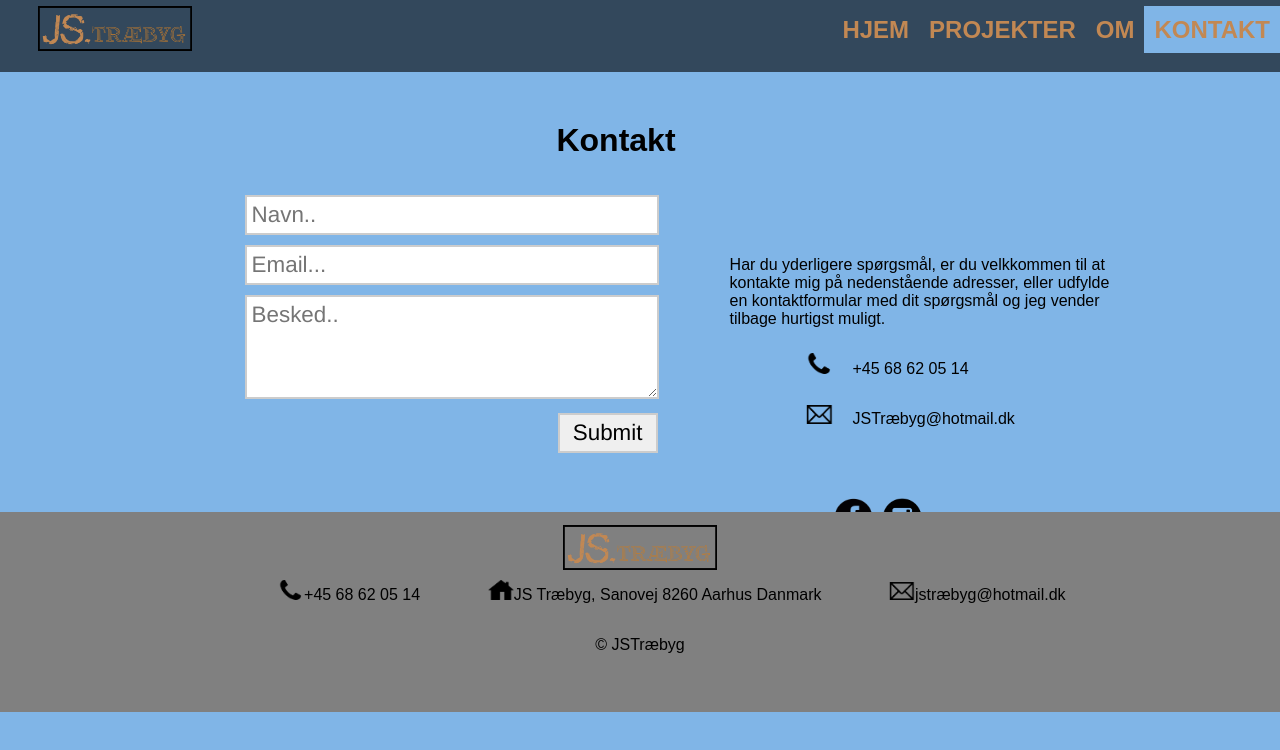
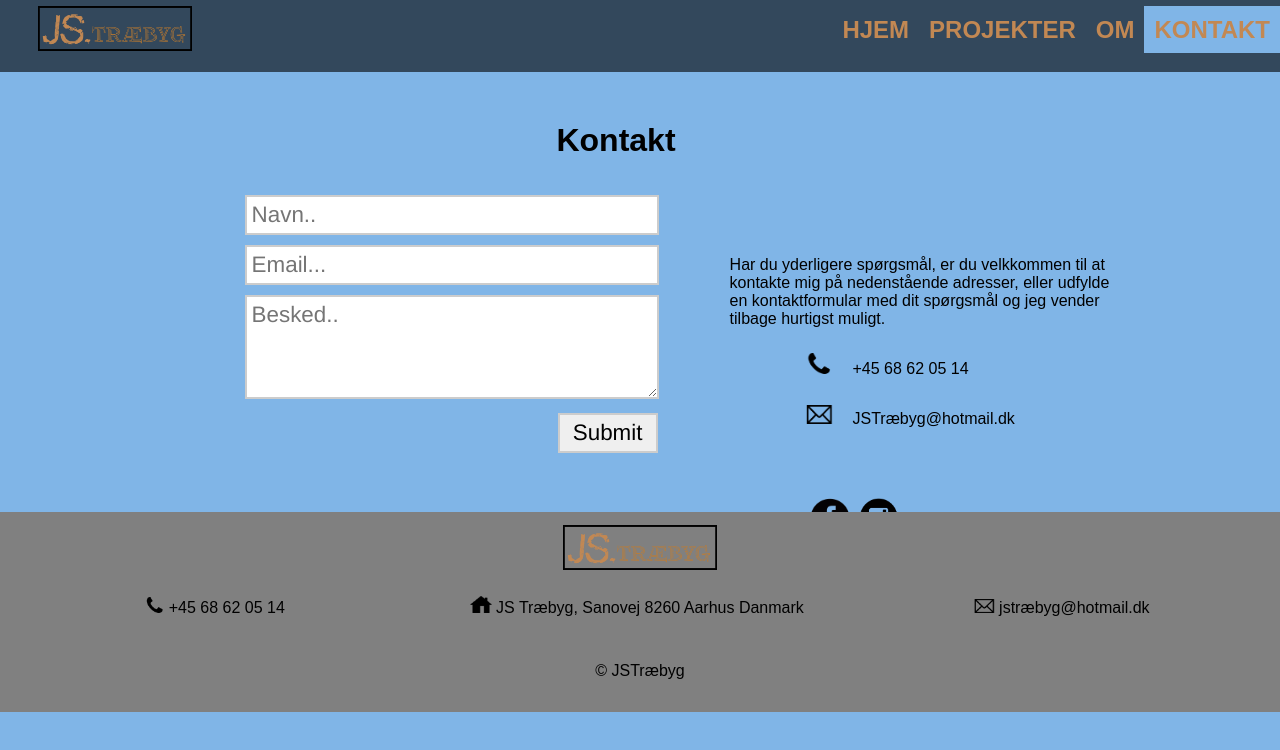
Before and after one commit to WinklerDK/JST, a plain HTML site: page contact.html in a window 1280 px wide. Drawn offline with Linux system fonts and the light colour scheme.

Commit message:
update in footer

```diff
--- a/contact.html
+++ b/contact.html
@@ -63,14 +63,14 @@
      <footer class="contactfooter">
     <a href="index.html"><img class="logofooter" src="images/Logo.png" alt="Logo"></a>
 
-         <article class="footerelements">
+         <section class="footerelements">
 
-         <span class="box2"><img class="footericon2" src="images/phone.png" alt="Phone Icon"><p class="footertext">+45 68 62 05 14</p> </span>
+         <div><img class="footericon2" src="images/phone.png" alt="Phone Icon"><p class="footertext">+45 68 62 05 14</p> </div>
 
-         <span class="box"><img class="footericon1" src="images/home.png" alt="Home Icon"><p class="footertext">JS Træbyg, Sanovej 8260 Aarhus Danmark</p> </span>
+         <div><img class="footericon1" src="images/home.png" alt="Home Icon"><p class="footertext">JS Træbyg, Sanovej 8260 Aarhus Danmark</p> </div>
 
-         <span class="box3"><img class="footericon3" src="images/email.png" alt="Email Icon"><p class="footertext">jstræbyg@hotmail.dk</p> </span>
-         </article>
+         <div><img class="footericon3" src="images/email.png" alt="Email Icon"><p class="footertext">jstræbyg@hotmail.dk</p> </div>
+         </section>
 
          <p class="copyright">&copy; JSTræbyg</p>
 
--- a/css/style.css
+++ b/css/style.css
@@ -143,15 +143,21 @@ footer {
 }
 
 .footericon1 {
-    width: 2%;
+    width: 5%;
+    display: inline-block;
+    padding-right:1%;
 }
 
 .footericon2 {
-    width: 2%
+    width: 5%;
+    display: inline-block;
+    padding-right: 1%;
 }
 
 .footericon3 {
-    width: 2%;
+    width: 5%;
+    display: inline-block;
+    padding-right: 1%;
 }
 
 .footertext {
@@ -159,12 +165,10 @@ footer {
     font-family: "Arial Rounded MT Bold", "Helvetica Rounded", Arial, sans-serif;
 }
 
-span {
-    margin-left: 5%;
-}
-
 .footerelements {
     text-align: center;
+    display: flex;
+    padding: 1%;
 }
 
 .copyright {
```
Also changed, not shown: about.html (+5 -5 lines), index.html (+5 -5 lines), projects.html (+3 -3 lines).
